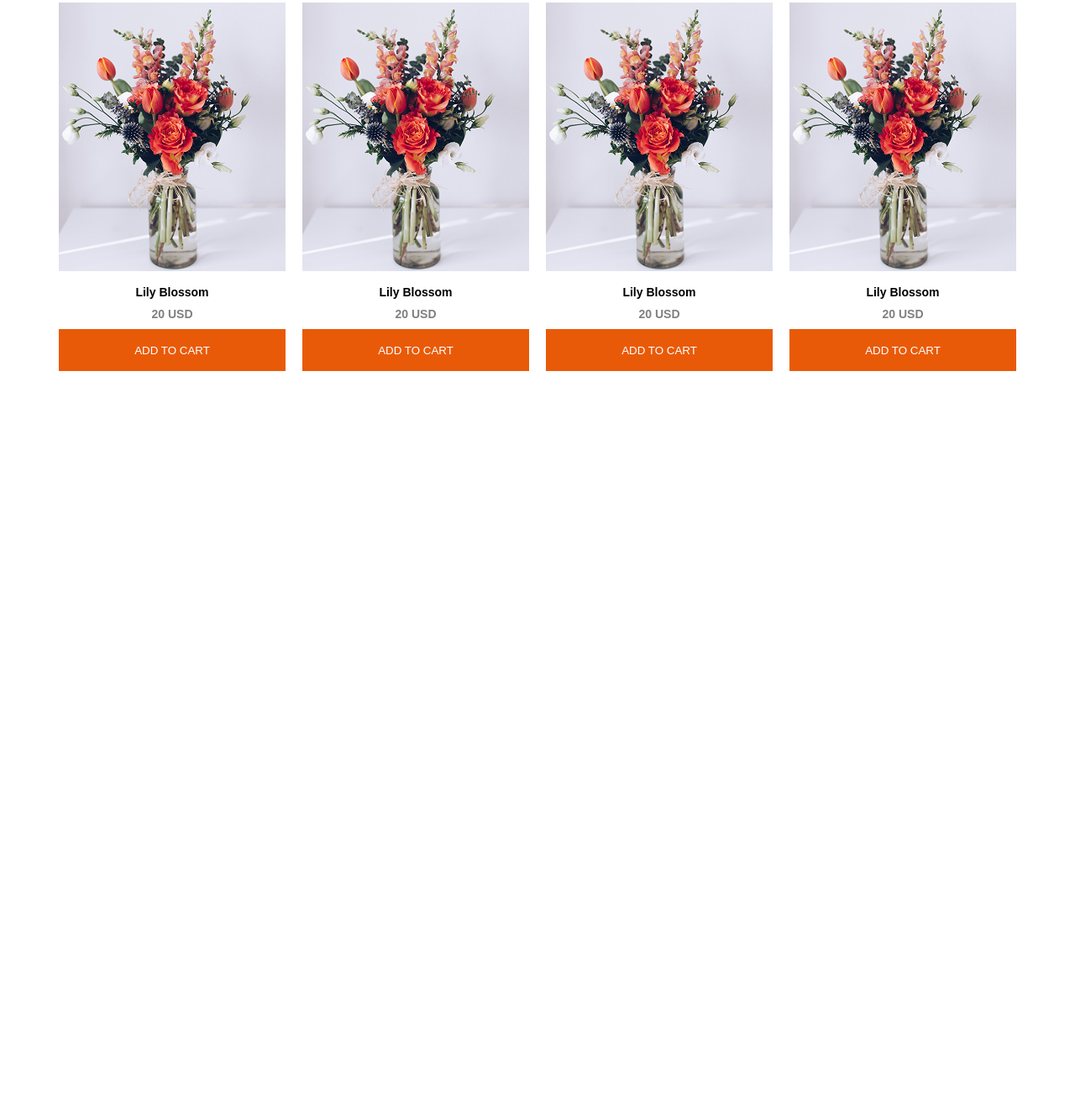
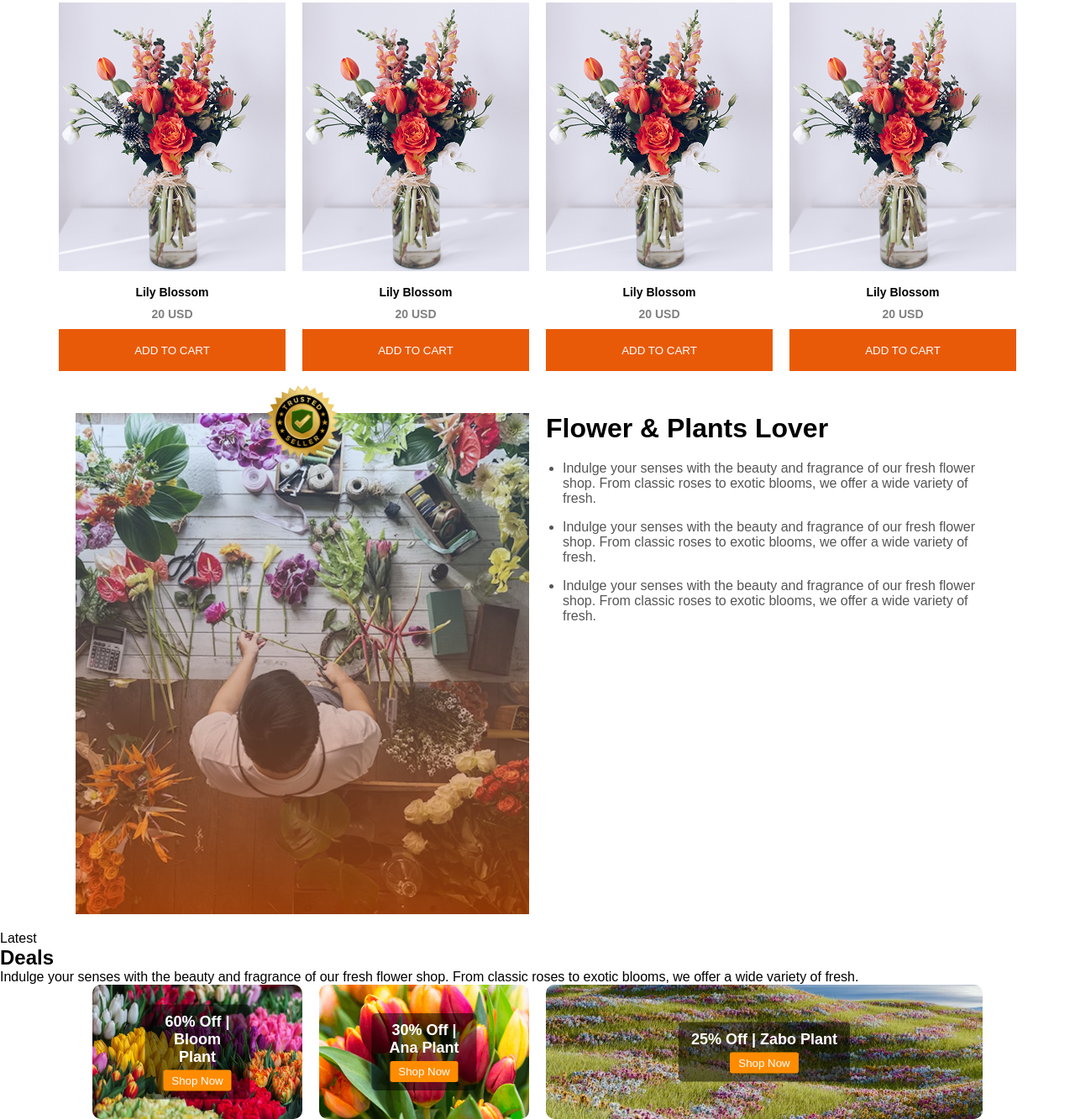
Before and after one commit to sowmetra49/assignment2, a plain HTML site: page index.html in a window 1280 px wide. Shown: the part 1096-2429 px from the top of the page at 84% size. Before the commit the page ends 1568 px from the top, so only its background shows below. Drawn offline with Linux system fonts and the light colour scheme.

Commit message:
added html and css file for section3

```diff
--- a/index.html
+++ b/index.html
@@ -91,5 +91,62 @@
 
     </div>
   </section>
+  <!-- another section3 starts here -->
+
+ <div class="flower-wrapper">
+    <div class="image-container">
+      <!-- ✅ Badge inside container, positioned absolutely -->
+      <img src="assets/trusted-badge.png" alt="Trusted Seller Badge" class="badge">
+      <img src="assets/flower-store.png" alt="Flower Table" class="main-image">
+    </div>
+
+    <div class="text-content">
+      <h1>Flower & Plants <span>Lover</span> </h1>
+      <ul>
+        <li>Indulge your senses with the beauty and fragrance of our fresh flower shop. From classic roses to exotic blooms, we offer a wide variety of fresh.</li>
+        <li>Indulge your senses with the beauty and fragrance of our fresh flower shop. From classic roses to exotic blooms, we offer a wide variety of fresh.</li>
+        <li>Indulge your senses with the beauty and fragrance of our fresh flower shop. From classic roses to exotic blooms, we offer a wide variety of fresh.</li>
+      </ul>
+    </div>
+  </div>
+
+
+
+
+  <!-- Deals Section -->
+  <div class="section-title">
+    <span>Latest</span>
+    <h2>Deals</h2>
+  </div>
+  <p class="section-subtitle">
+    Indulge your senses with the beauty and fragrance of our fresh flower shop. From classic roses to exotic blooms, we offer a wide variety of fresh.
+  </p>
+
+  <div class="deals">
+    <div class="deal">
+      <img src="assets/deal-bloom.png" alt="Bloom Plant" />
+      <div class="text">
+        <h3>60% Off | Bloom Plant</h3>
+        <button>Shop Now</button>
+      </div>
+    </div>
+
+    <div class="deal">
+      <img src="assets/deal-ana.png" alt="Ana Plant" />
+      <div class="text">
+        <h3>30% Off | Ana Plant</h3>
+        <button>Shop Now</button>
+      </div>
+    </div>
+
+    <div class="deal large">
+      <img src="assets/deal-zabo.png" alt="Zabo Plant" />
+      <div class="text">
+        <h3>25% Off | Zabo Plant</h3>
+        <button>Shop Now</button>
+      </div>
+    </div>
+  </div>
+
 </body>
 </html>
--- a/styles/flower.css
+++ b/styles/flower.css
@@ -147,3 +147,112 @@ header {
 .btn-primary{
   color: #E95A08;
 }
+/* section3 css file  */
+ .flower-wrapper {
+      display: flex;
+      align-items: flex-start;
+      background-color: #ffffff;
+      padding: 20px;
+
+      max-width: 1140px;
+      margin: 0 auto;
+    }
+
+    .image-container {
+      position: relative;
+      width: 540px;
+      height: 597px;
+      flex-shrink: 0;
+    }
+
+    .main-image {
+      width: 100%;
+      height: 100%;
+      object-fit: cover;
+      display: block;
+    }
+
+    .badge {
+      position: absolute;
+      top: -50px; /* Adjust as needed */
+      left: 50%;
+      transform: translateX(-50%);
+      width: 120px;
+      z-index: 10;
+    }
+
+    .text-content {
+      margin-left: 20px;
+      flex: 1;
+    }
+
+    .text-content h1 {
+      font-size: 32px;
+      font-weight: bold;
+      margin-top: 0;
+      margin-bottom: 20px;
+    }
+
+    .text-content ul {
+      padding-left: 20px;
+      margin: 0;
+    }
+
+    .text-content li {
+      font-size: 16px;
+      margin-bottom: 16px;
+      color: #555;
+    }
+
+    .deals {
+      display: flex;
+      gap: 20px;
+      flex-wrap: wrap;
+      justify-content: center;
+    }
+
+    .deal {
+      position: relative;
+      border-radius: 10px;
+      overflow: hidden;
+      color: white;
+      text-align: center;
+      width: 250px;
+      height: 160px;
+    }
+
+    .deal img {
+      width: 100%;
+      height: 100%;
+      object-fit: cover;
+    }
+
+    .deal .text {
+      position: absolute;
+      top: 50%;
+      left: 50%;
+      transform: translate(-50%, -50%);
+      background: rgba(0,0,0,0.5);
+      padding: 10px 15px;
+      border-radius: 5px;
+    }
+
+    .deal .text h3 {
+      margin: 0;
+      font-size: 18px;
+    }
+
+    .deal .text button {
+      margin-top: 5px;
+      padding: 5px 10px;
+      background: #ff8c00;
+      border: none;
+      border-radius: 3px;
+      color: white;
+      cursor: pointer;
+    }
+
+    .deal.large {
+      width: 520px;
+      height: 160px;
+    }
```
